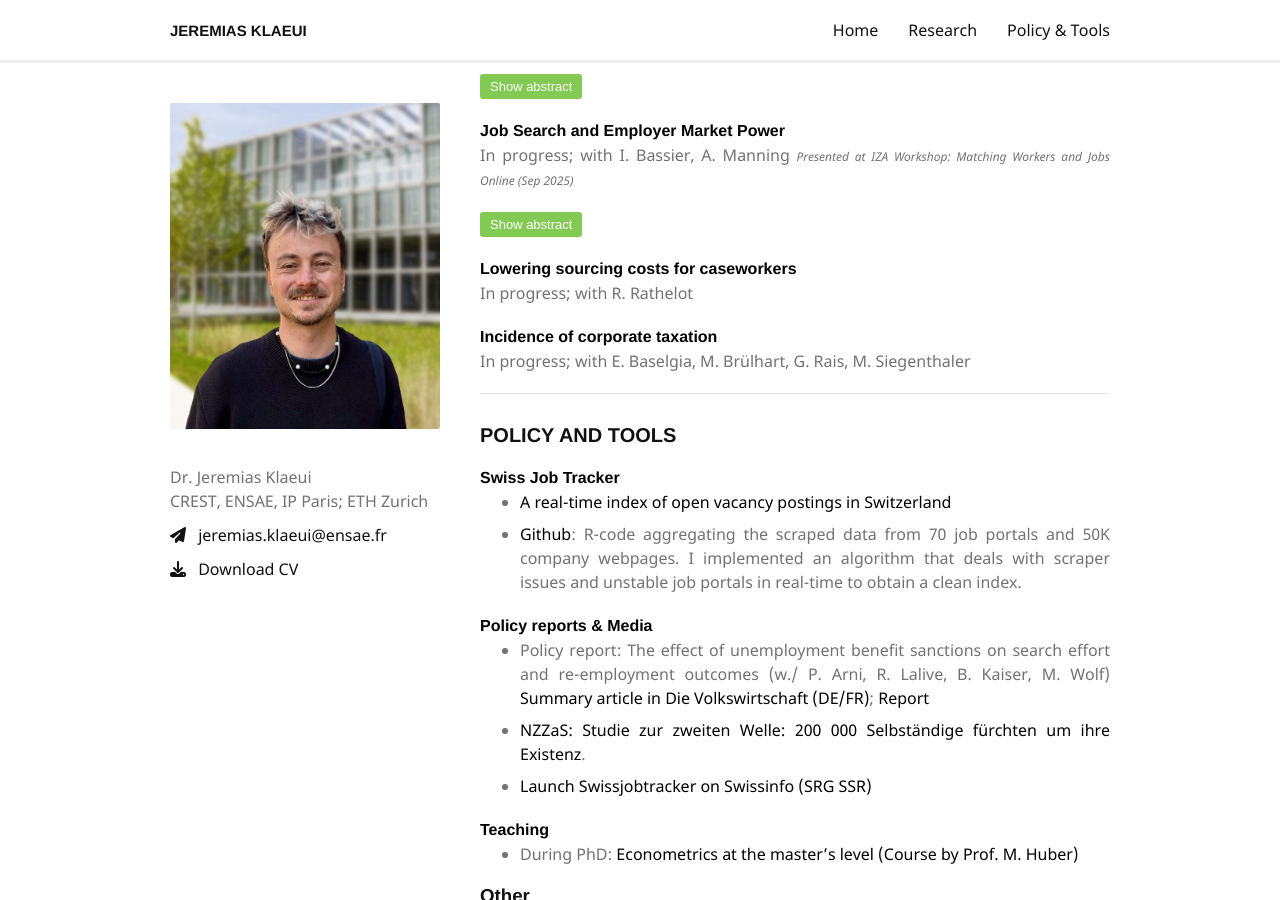
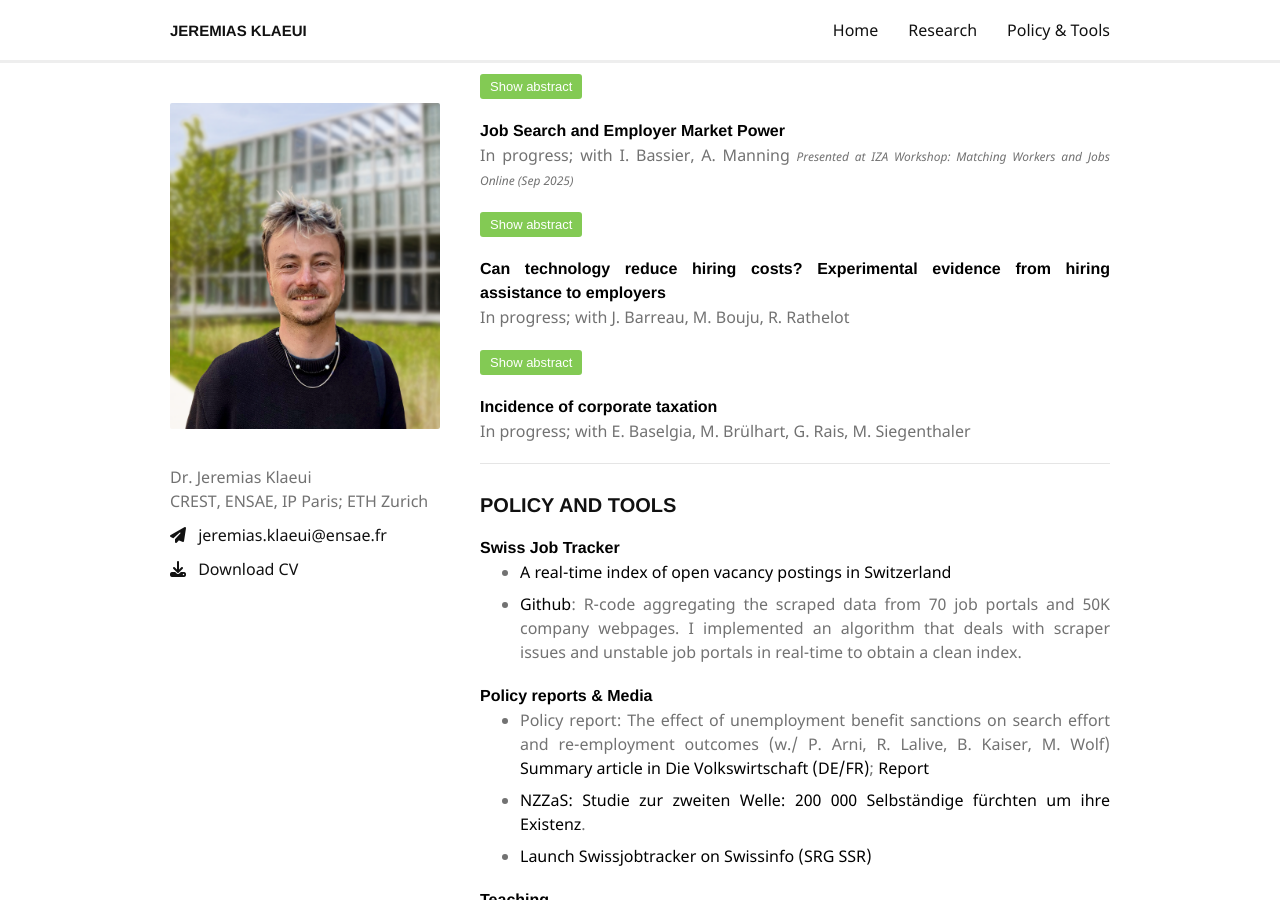
Before and after one commit to jklaeui/jklaeui.github.io, a Jekyll site: the page built from index.md, in a window 1280 px wide and 900 px high, scrolled down 774 px. Built offline with Jekyll 4.4.1, drawn with Linux system fonts in a browser that asks for light colours; nearby versions of some CDN libraries; our own code applies the rules of GitHub Pages for plain Markdown files; part of the change alters nothing that is shown.

Commit message:
Update caseworker AI paper title, co-authors, and abstract
Update paper with new title "Can technology reduce hiring costs? Experimental evidence from hiring assistance to employers" and add co-authors J. Barreau, M. Bouju, R. Rathelot. Add new abstract describing the randomized implementation of an AI tool for French public employment service caseworkers.

🤖 Generated with [Claude Code](https://claude.com/claude-code)

Co-Authored-By: Claude Sonnet 4.5 <noreply@anthropic.com>

```diff
--- a/index.md
+++ b/index.md
@@ -46,8 +46,13 @@ This paper provides a framework for thinking about how the job search of workers
 </div>
 
 
-#### Lowering sourcing costs for caseworkers
-In progress; with R. Rathelot
+#### Can technology reduce hiring costs? Experimental evidence from hiring assistance to employers
+In progress; with J. Barreau, M. Bouju, R. Rathelot
+
+<button class="show-button" onclick="toggleAbstract('abstract_caseworker_ai')">Show abstract</button>
+<div id="abstract_caseworker_ai" class="abstract">
+In late 2024, the French public employment service introduced a new AI tool to support caseworkers dedicated to assisting client recruiters in their hiring decisions. Caseworkers support employers through two channels: screening applications from job seekers who apply on their own, and sourcing candidates who have not applied. The tool was designed to help caseworkers when sourcing candidates, and save them time for other tasks. We leverage the randomised implementation of this intervention to measure its impact on job-filling probabilities. We find that the intervention successfully increased the probability of filling posted jobs by between 10 and 15 per cent. While the intervention was intended solely to facilitate the sourcing of job seekers who had not initially applied for the job, we find that the increase in hires comes from both job seekers who were sourced and job seekers who had applied on their own and were screened by the caseworker. Our interpretation is that the AI tool freed up caseworkers' time, allowing them to devote more time to screening applications (and other tasks).
+</div>
 
 #### Incidence of corporate taxation
 In progress; with E. Baselgia, M. Brülhart, G. Rais, M. Siegenthaler
```
